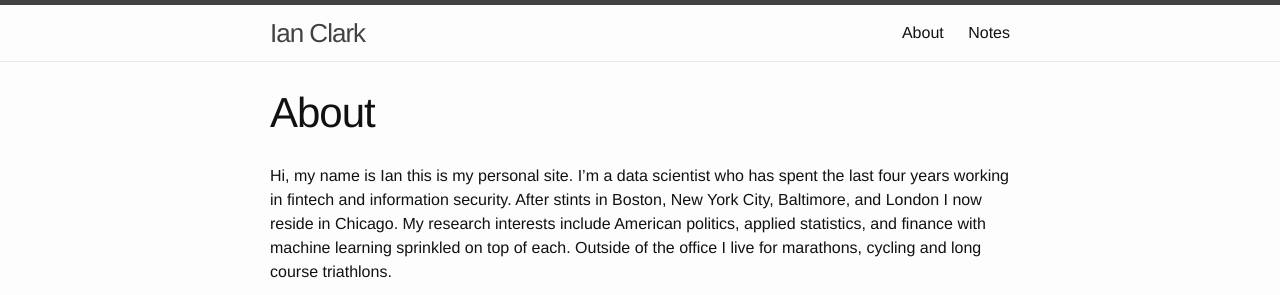
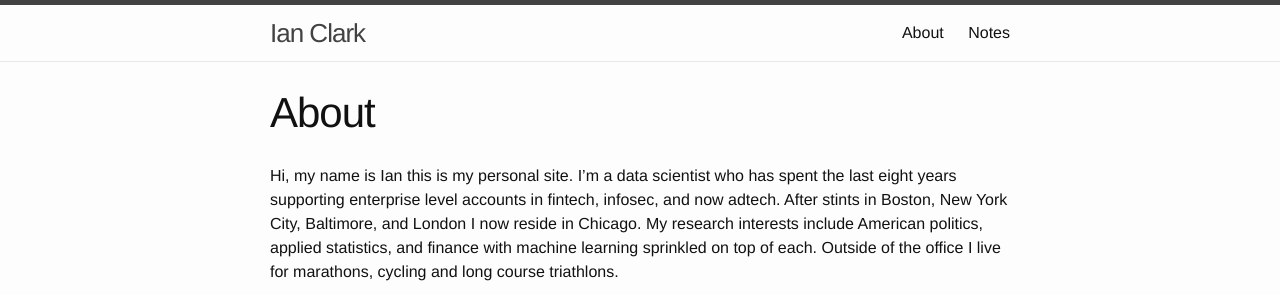
Before and after one commit to idclark/idclark.github.io, a Jekyll site: the page built from about.md, in a window 1280 px wide, cut to the strip 0-295 px from the top of the page. Built offline with Jekyll 4.4.1, drawn with Linux system fonts in a browser that asks for light colours.

Commit message:
Update about.md

```diff
--- a/about.md
+++ b/about.md
@@ -4,6 +4,6 @@ title: About
 permalink: /about/
 ---
 
-Hi, my name is Ian this is my personal site. I'm a data scientist who has spent the last four years working in fintech and information security. After stints in Boston, New York City, Baltimore, and London I now reside in Chicago. My research interests include American politics, applied statistics, and finance with machine learning sprinkled on top of each. Outside of the office I live for marathons, cycling and long course triathlons.
+Hi, my name is Ian this is my personal site. I'm a data scientist who has spent the last eight years supporting enterprise level accounts in fintech, infosec, and now adtech. After stints in Boston, New York City, Baltimore, and London I now reside in Chicago. My research interests include American politics, applied statistics, and finance with machine learning sprinkled on top of each. Outside of the office I live for marathons, cycling and long course triathlons.
 
 <iframe height='160' width='300' frameborder='0' allowtransparency='true' scrolling='no' src='https://www.strava.com/athletes/2396440/activity-summary/b458bca8ead33a13723e4150806b85b3c10fac50'></iframe>
```
